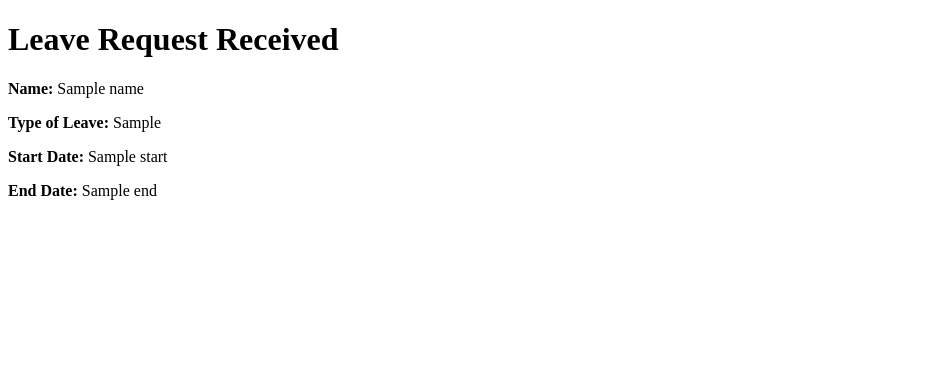
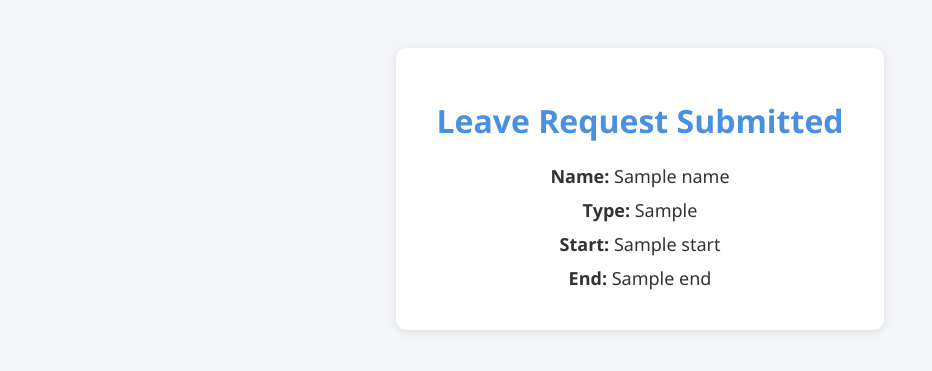
Before and after one commit to Raymond-Thomas/absence-tracker, a Flask app: template templates/submit.html in a window 1280 px wide. Shown: the top 371 px of the page, without its empty margins (0-932 px from the left). Run offline with Flask 3, Linux system fonts and the light colour scheme; the template is opened without the code that fills it: most values are stand-ins (such as "Sample title", 1, 10 or a date in 2020).

Commit message:
Update submit.html

```diff
--- a/templates/submit.html
+++ b/templates/submit.html
@@ -1,13 +1,38 @@
 <!DOCTYPE html>
 <html>
 <head>
-    <title>Submission Successful</title>
+    <title>Leave Submitted</title>
+    <style>
+        body {
+            font-family: 'Segoe UI', sans-serif;
+            background-color: #f4f6f9;
+            padding: 40px;
+            text-align: center;
+            color: #333;
+        }
+        .card {
+            background: white;
+            display: inline-block;
+            padding: 30px 40px;
+            border-radius: 10px;
+            box-shadow: 0 2px 8px rgba(0, 0, 0, 0.1);
+        }
+        h1 {
+            color: #4a90e2;
+        }
+        p {
+            margin: 10px 0;
+            font-size: 18px;
+        }
+    </style>
 </head>
 <body>
-    <h1>Leave Request Received</h1>
-    <p><strong>Name:</strong> {{ name }}</p>
-    <p><strong>Type of Leave:</strong> {{ leave_type }}</p>
-    <p><strong>Start Date:</strong> {{ start }}</p>
-    <p><strong>End Date:</strong> {{ end }}</p>
+    <div class="card">
+        <h1>Leave Request Submitted</h1>
+        <p><strong>Name:</strong> {{ name }}</p>
+        <p><strong>Type:</strong> {{ leave_type }}</p>
+        <p><strong>Start:</strong> {{ start }}</p>
+        <p><strong>End:</strong> {{ end }}</p>
+    </div>
 </body>
 </html>
```
